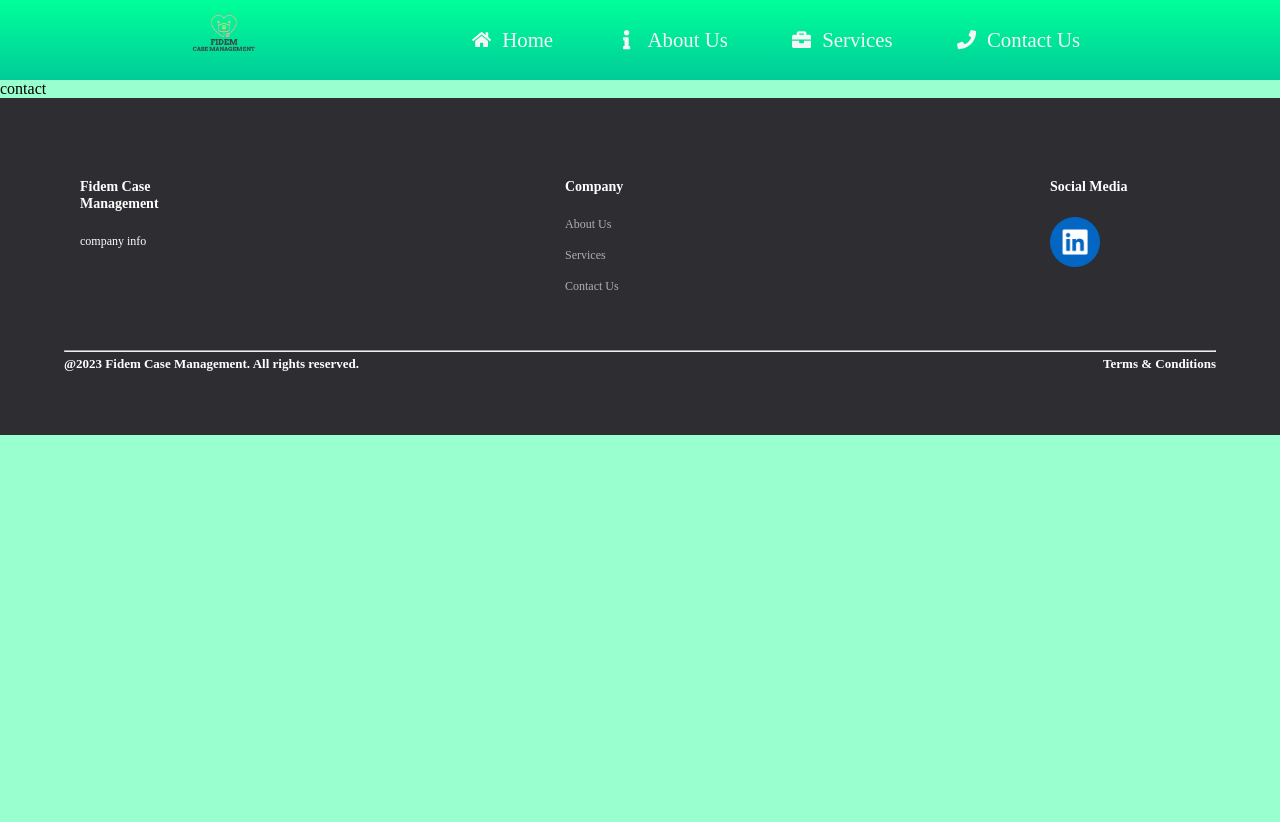
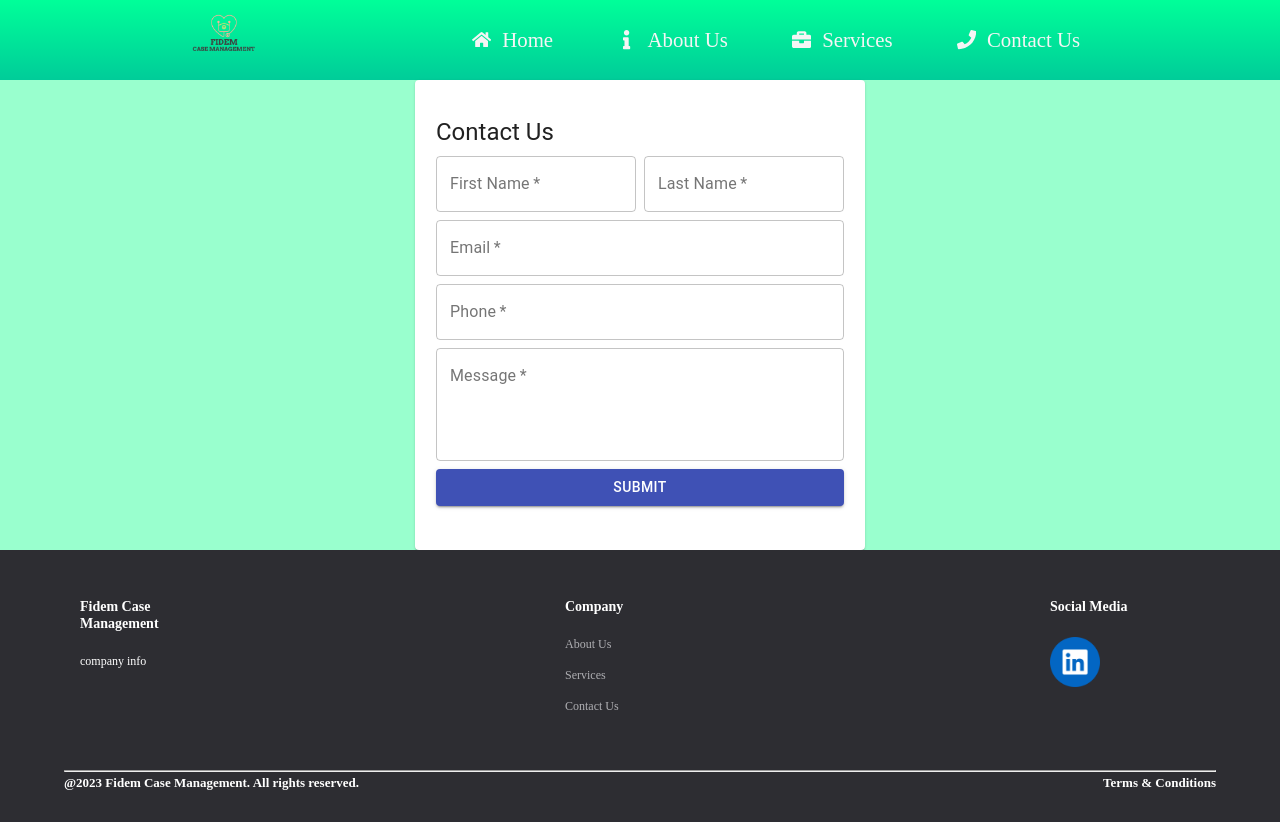
Before and after one commit to aldoibuado/Case-Management, a React (Create React App) app in the folder client/: page /contact in a window 1280 px wide. Before the commit the page ends 800 px from the top, so only its background shows below. Built offline with nearby package versions, Linux system fonts and the light colour scheme.

Commit message:
working on the contact form

```diff
--- a/client/src/pages/Contact.js
+++ b/client/src/pages/Contact.js
@@ -1,12 +1,91 @@
 import React from "react";
-import '../styles/Contact.css';
-
+import {
+  Typography,
+  Card,
+  CardContent,
+  Grid,
+  TextField,
+  Button,
+} from "@material-ui/core";
+import contact from "../assets/images/Contact Us.png";
+import "../styles/Contact.css";
 
 // TODO: Make contact form and style it
-  function Contact () {
-    return (
-      <div>contact</div>
-    );
-  }
+function Contact() {
+  return (
+    <div>
+      <Card style={{maxWidth: 450, margin:"0 auto", padding: "20px 5px"}}>
+        <CardContent>
+          <Typography gutterBottom variant="h5">
+           Contact Us
+          </Typography>
+          <form>
+          <Grid container spacing={1}>
+            <Grid xs={12} sm={6} item>
+              <TextField
+                label="First Name"
+                placeholder="Enter first name"
+                variant="outlined"
+                fullWidth
+                required
+              />
+            </Grid>
+            <Grid xs={12} sm={6} item>
+              <TextField
+                label="Last Name"
+                placeholder="Enter last name"
+                variant="outlined"
+                fullWidth
+                required
+              />
+            </Grid>
+            <Grid xs={12} item>
+              <TextField
+                type="email"
+                label="Email"
+                placeholder="Enter email"
+                variant="outlined"
+                fullWidth
+                required
+              />
+            </Grid>
+            <Grid xs={12} item>
+              <TextField
+                type="number"
+                label="Phone"
+                placeholder="Enter phone number"
+                variant="outlined"
+                fullWidth
+                required
+              />
+            </Grid>
+            <Grid xs={12} item>
+              <TextField
+                label="Message"
+                multiline
+                minRows={4}
+                placeholder="Enter your message here"
+                variant="outlined"
+                fullWidth
+                required
+              />
+            </Grid>
+            <Grid xs={12} item>
+              <Button
+                type="submit"
+                variant="contained"
+                color="primary"
+                fullWidth
+              >
+                Submit
+              </Button>
+            </Grid>
+          </Grid>
+          </form>
+        </CardContent>
+      </Card>
+    </div>
+  );
+}
 
 export default Contact;
--- a/client/src/styles/Contact.css
+++ b/client/src/styles/Contact.css
@@ -1,28 +1,8 @@
-/* .contactUs {
-    display: flex;
-    justify-content: center;
-    align-items: center;
-    margin-bottom: 50px;
-    flex-direction: column;
+.contact-logo {
+    height: 200px;
+    width: 1535px;
 }
 
-.contactUs input, textarea {
-    font-size: 15px;
-    border-radius: 1em;
-    padding: 10px;
-    margin-bottom: 15px;
+.contact {
+    text-align: center;
 }
-
-textarea {
-    height: 150px;
-}
-
-.form {
-    font-size: 20px;
-    display: flex;
-    flex-direction: column;
-    gap: 10px;
-    width: 400px;
-    padding: 20px;
-    border: 2px solid black;
-} */
--- a/client/src/styles/Footer.css
+++ b/client/src/styles/Footer.css
@@ -1,5 +1,5 @@
 .section_padding {
-    padding: 4rem 4rem;
+    padding: 2rem 4rem;
 }
 
 .footer {
```
Also changed, not shown: client/src/assets/images/Contact Us.png (added), client/src/assets/images/Contact us1.png (added).
